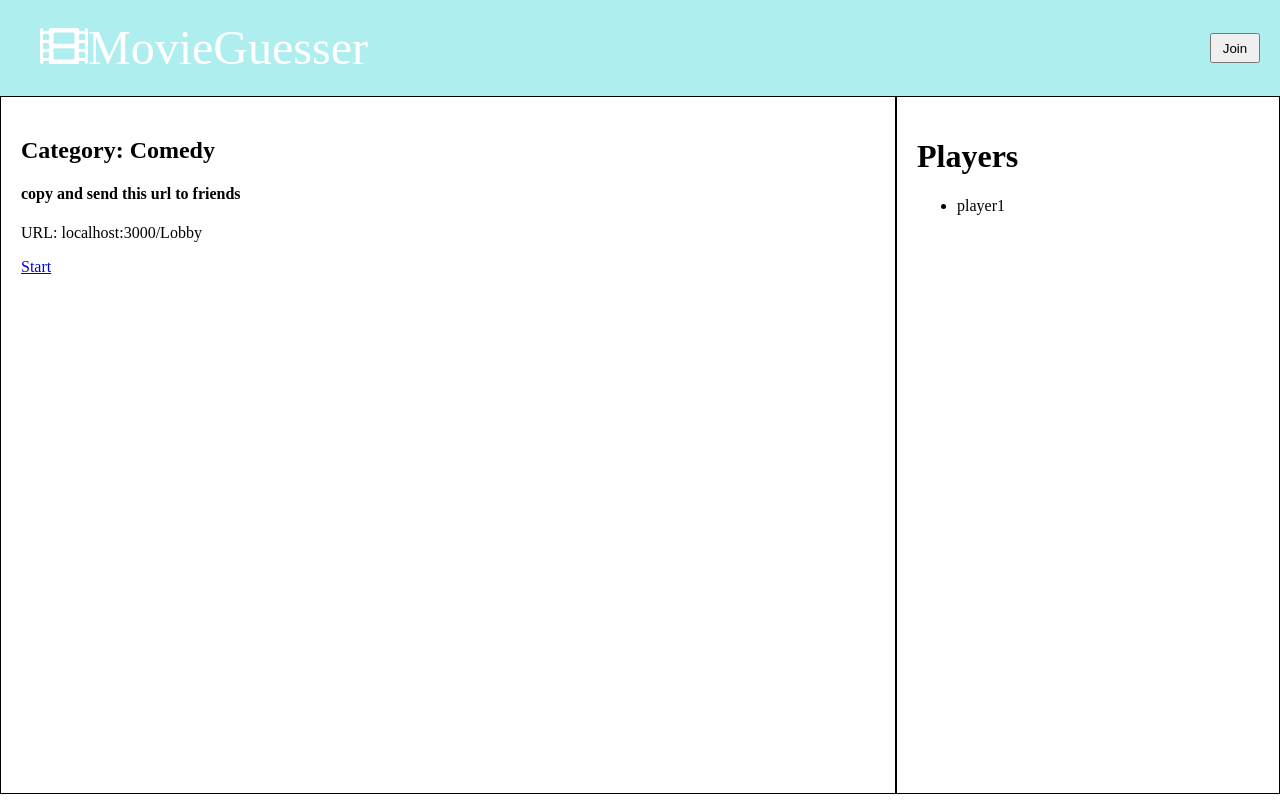
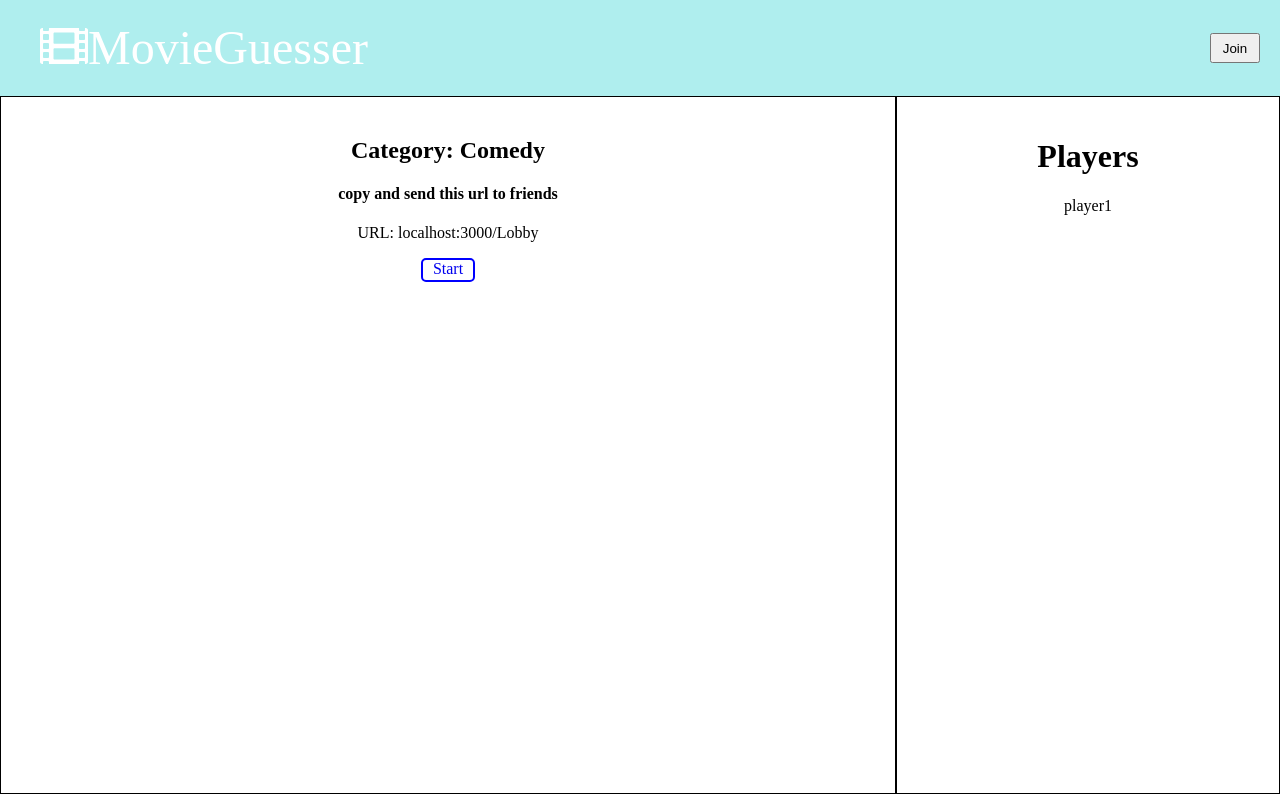
Before and after one commit to vishnuchen/Movie-Guesser, a React (Create React App) app: page /lobby in a window 1280 px wide. Built offline with nearby package versions, Linux system fonts and the light colour scheme; no server answers; a web font is replaced by a local one.

Commit message:
styled the start button

```diff
--- a/src/Lobby/GameInfo.jsx
+++ b/src/Lobby/GameInfo.jsx
@@ -23,12 +23,15 @@ class GameInfo extends Component{
         <h2>Category: {gameCategory}</h2>
         <h4>copy and send this url to friends</h4>
         <p className="lobby-url">URL: {lobbyUrl}</p>
-        <Link to={{
-          pathname: gameUrl,
-          // state: {
-          //   username
-          // }
-        }}>Start</Link>
+
+        <div>
+          <Link to={{
+            pathname: gameUrl,
+            // state: {
+            //   username
+            // }
+          }}><span className="start">Start</span></Link>
+        </div>
       </div>
     );
   }
--- a/src/Lobby/PlayerList.jsx
+++ b/src/Lobby/PlayerList.jsx
@@ -19,7 +19,7 @@ class PlayerList extends Component{
     return (
       <div>
         <h1>Players</h1>
-        <ul>
+        <ul class="player-list-list">
           <li>player1</li>
           {/* <li>player2</li>
           <li>player3</li>
--- a/src/index.css
+++ b/src/index.css
@@ -155,7 +155,44 @@ input[type=radio]:checked + span {
   font-size: 0.8rem;
 }
 
-/* Join styles */
+/* Lobby Styles */
+
+.lobby-main {
+  display: grid;
+  grid-template-columns: 70% 30%;
+}
+
+.game-info, .player-list {
+  border: 1px solid black;
+  height: 82vh;
+  padding: 20px;
+}
+
+.game-info {
+  display: flex;
+  justify-content: center;
+}
+
+.game-info > * {
+  text-align: center;
+}
+
+.player-list {
+  display: flex;
+  justify-content: center;
+}
+
+.player-list > * {
+  text-align: center;
+}
+
+.player-list-list {
+  padding: 0;
+}
+
+.player-list-list li {
+  list-style: none;
+}
 
 .modal {
   display: flex;
@@ -179,6 +216,14 @@ button[name="login"] {
   height: 30px;
   width: 50px;
   margin-left: 10px;
+}
+
+.start {
+  display: inline-block;
+  height: 20px;
+  width: 50px;
+  border: 2px solid blue;
+  border-radius: 5px;
 }
 
 @media screen and (max-device-width) {
@@ -211,16 +256,3 @@ button[name="login"] {
   background-color: blue;
   border-radius: 50px;
 }
-
-/* Lobby Styles */
-
-.lobby-main {
-  display: grid;
-  grid-template-columns: 70% 30%;
-}
-
-.game-info, .player-list {
-  border: 1px solid black;
-  height: 82vh;
-  padding: 20px;
-}
```
